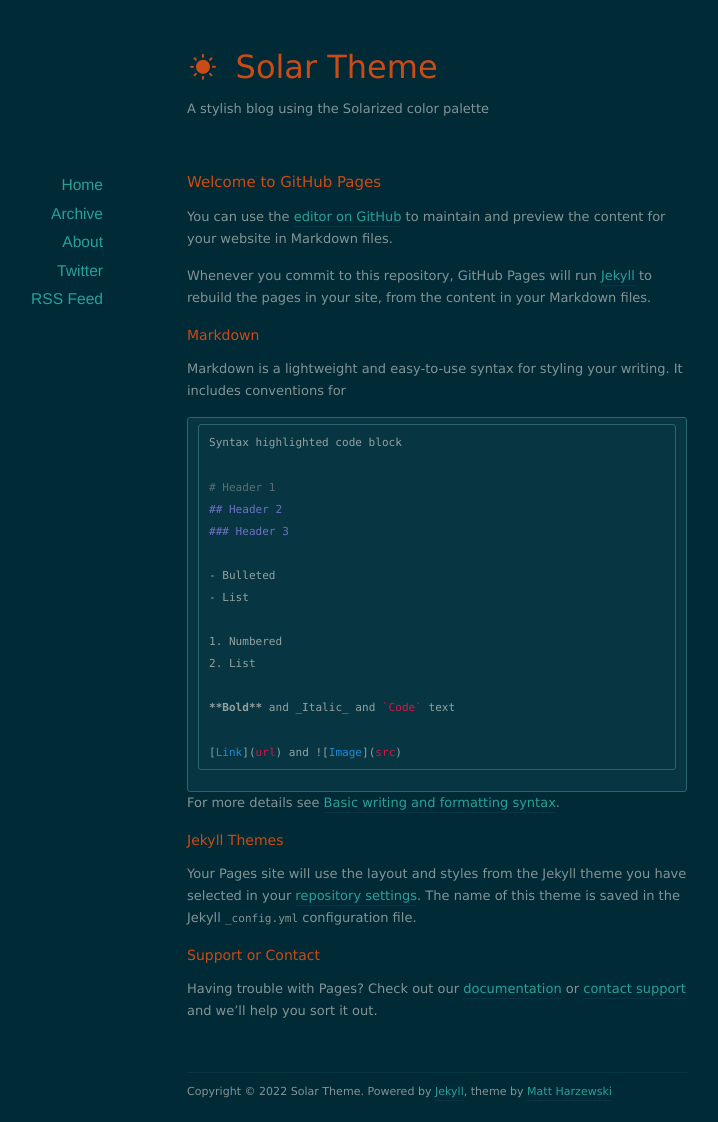
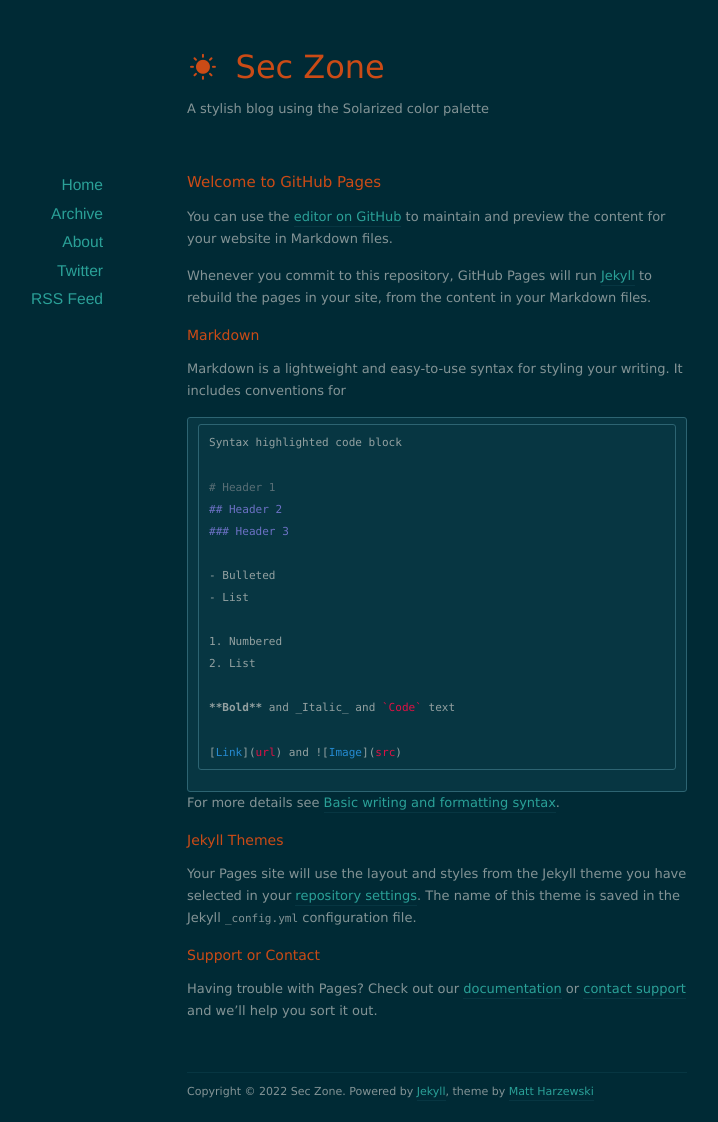
Before and after one commit to SecZone1/seczone1.github.io, a Jekyll site: the page built from index.md, in a window 1280 px wide. Shown: the whole page, without its empty margins (203-921 px from the left). Built offline with Jekyll 4.4.1, drawn with Linux system fonts in a browser that asks for light colours; nearby versions of some CDN libraries; our own code applies the rules of GitHub Pages for plain Markdown files; the list of posts is cut into pages by our own code.

Commit message:
Update _config.yml

```diff
--- a/_config.yml
+++ b/_config.yml
@@ -1,5 +1,5 @@
-name: Solar Theme
-url: http://example.org
+name: Sec Zone
+url: https://seczone1.github.io/
 description: A stylish blog using the Solarized color palette
 
 permalink: /:year/:month/:day/:title/
```
